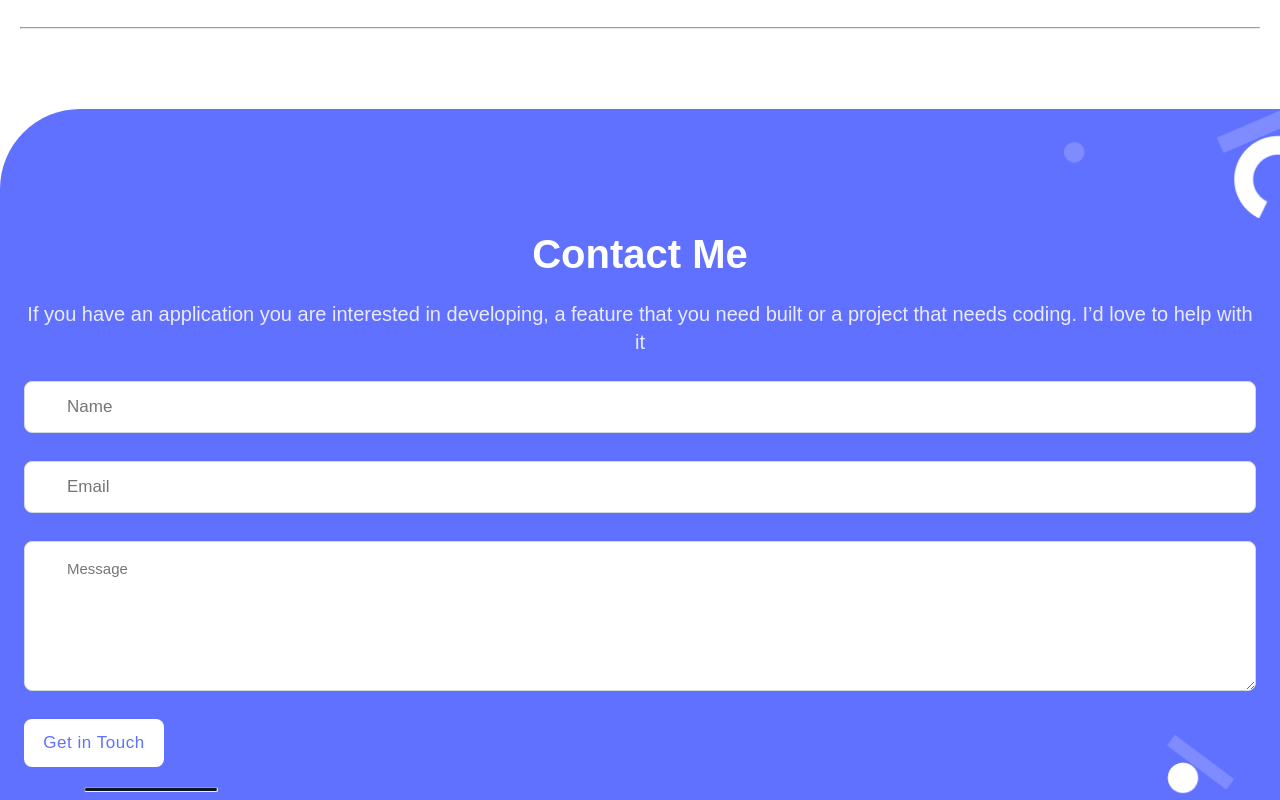
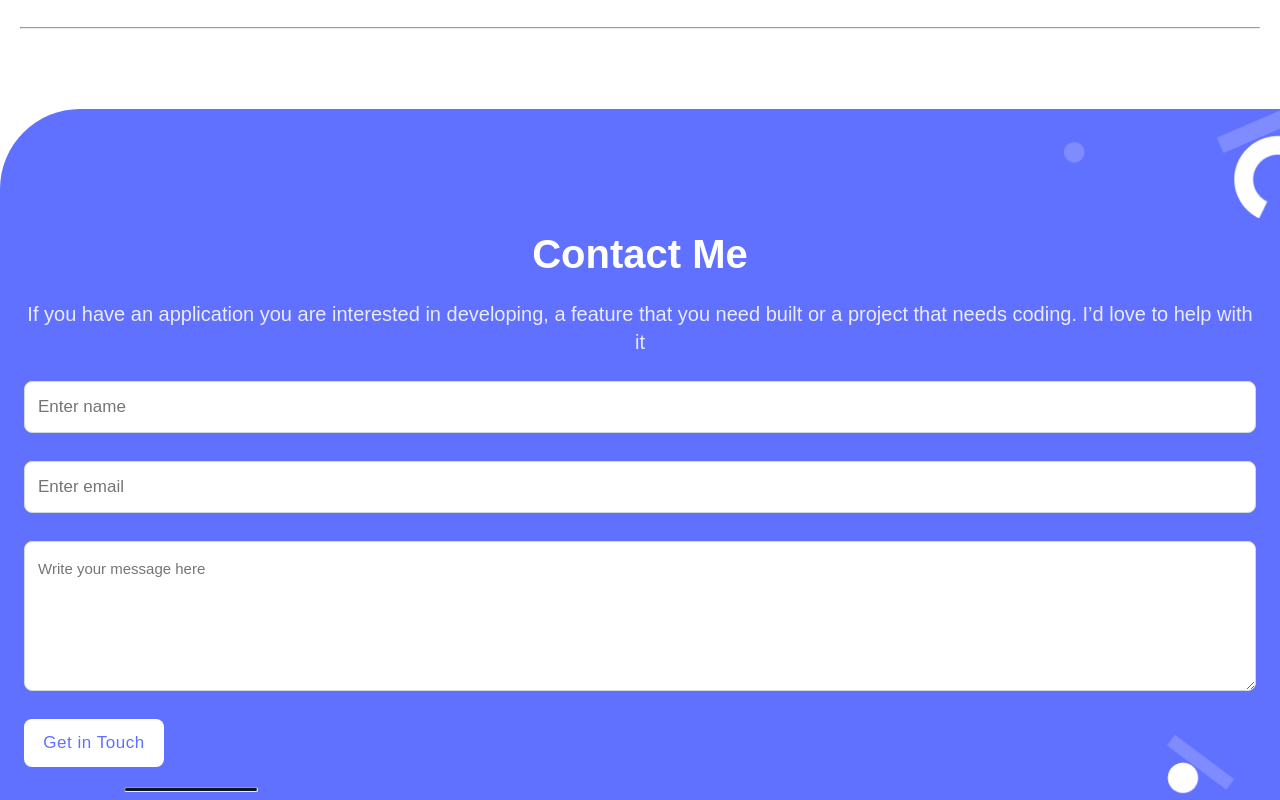
Before and after one commit to lawrahkonwea/My-portfolio, a website: page index.html in a window 1280 px wide. Shown: the part 4755-5555 px from the top of the page. Drawn offline with Linux system fonts and the light colour scheme.

Commit message:
created hover on the contact button and reduced padding

```diff
--- a/index.html
+++ b/index.html
@@ -233,9 +233,9 @@
             <h2>Contact Me</h2>
             <p>If you have an application you are interested in developing, a feature that you need built or a project that needs coding. I’d love to help with it </p>
         <form action="https://formspree.io/f/xgeqpkgk" method="post">
-            <input type="text" name="text" id="text" placeholder="Name" maxlength="30" required>
-            <input type="email" name="email" id="email" placeholder="Email" required>
-            <textarea name="formMessage" id="message" placeholder="Message" maxlength="500" required></textarea>
+            <input type="text" name="text" id="text" placeholder="Enter name" maxlength="30" required>
+            <input type="email" name="email" id="email" placeholder="Enter email" required>
+            <textarea name="formMessage" id="message" placeholder="Write your message here" maxlength="500" required></textarea>
             <button class="form-btn">Get in Touch</button>
         </form>
         <hr class="contact-hr">
--- a/style.css
+++ b/style.css
@@ -365,7 +365,7 @@ form {
   font-weight: 400;
   font-size: 17px;
   line-height: 20px;
-  padding: 15px 42px 15px 42px;
+  padding: 15px 29px 15px 13px;
   border-radius: 8px;
 }
 
@@ -376,7 +376,7 @@ form {
   font-weight: 400;
   font-size: 17px;
   line-height: 20px;
-  padding: 15px 42px 15px 42px;
+  padding: 15px 29px 15px 13px;
   border-radius: 8px;
 }
 
@@ -389,7 +389,7 @@ form {
   line-height: 24px;
   color: #b3bac5;
   height: 150px;
-  padding: 15px 42px 15px 42px;
+  padding: 15px 29px 15px 13px;
 }
 
 .form-btn {
@@ -398,11 +398,27 @@ form {
   color: #6070ff;
   background: #fff;
   border: none;
+  cursor: pointer;
   font-weight: 500;
   font-size: 17px;
   line-height: 24px;
   letter-spacing: 0.03em;
   border-radius: 8px;
+}
+
+.form-btn:hover {
+  color:#fff;
+  background-color:#6070ff;
+  transition: 0.5s;
+  border: 1px solid #fff;
+}
+
+.form-btn:active {
+  background-color: #172b4d;
+}
+
+.form-btn:disabled {
+  background-color: #fff;
 }
 
 .contact-hr {
@@ -411,5 +427,5 @@ form {
   width: 134px;
   height: 5px;
   position: relative;
-  left: 60px;
+  left: 100px;
 }
```
